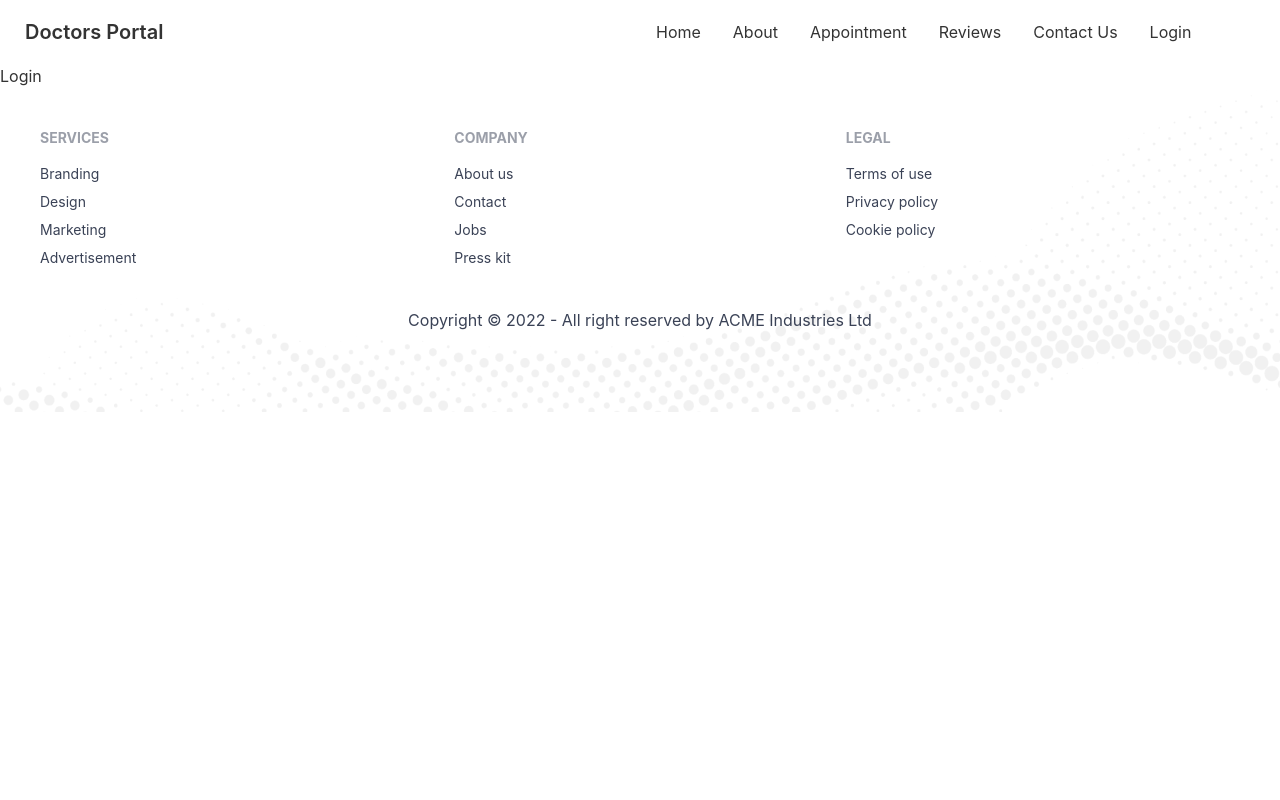
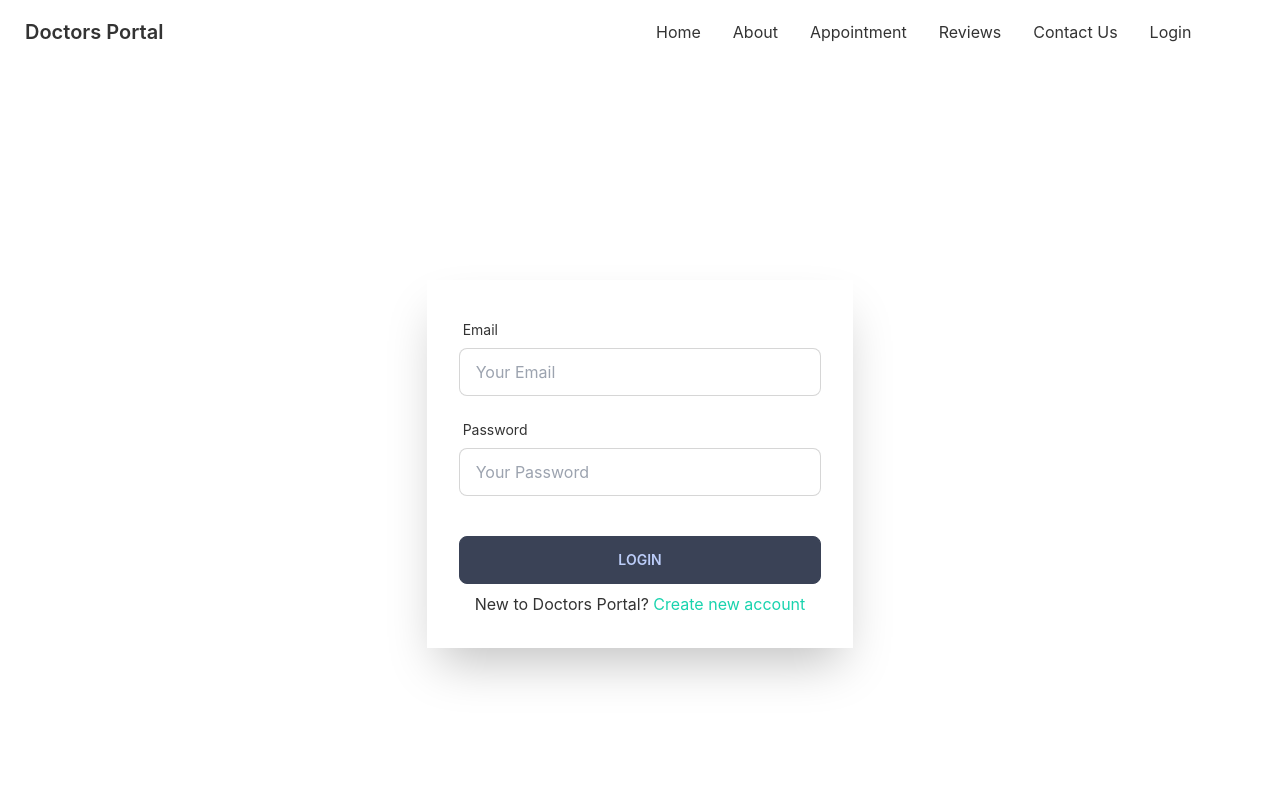
Before and after one commit to asaduzzaman599/doctors-portal-client-side, a React (Create React App) app: page /login in a window 1280 px wide. Shown: the top 800 px of the page. Built offline with nearby package versions, Linux system fonts and the light colour scheme.

Commit message:
login page added

```diff
--- a/package.json
+++ b/package.json
@@ -12,6 +12,7 @@
     "react": "^18.1.0",
     "react-day-picker": "^8.0.4",
     "react-dom": "^18.1.0",
+    "react-hook-form": "^7.31.1",
     "react-router-dom": "^6.3.0",
     "react-scripts": "5.0.1",
     "web-vitals": "^2.1.4"
--- a/src/Pages/Auth/Login.js
+++ b/src/Pages/Auth/Login.js
@@ -1,9 +1,71 @@
 import React from 'react';
+import { useForm } from 'react-hook-form';
+import { Link } from 'react-router-dom';
 
 const Login = () => {
+    const { register, formState: { errors }, handleSubmit } = useForm();
+
+    const onSubmit = data => console.log(data);
     return (
         <div>
-            <h3>Login</h3>
+            <div class="hero min-h-screen ">
+                <div class="md:w-2/6  w-5/6 card  shadow-2xl">
+
+                    <div class="  w-full  bg-base-100 card-body">
+                        <form onSubmit={handleSubmit(onSubmit)} class="">
+                            <div class="form-control">
+                                <label class="label">
+                                    <span class="label-text">Email</span>
+                                </label>
+                                <input type="text" placeholder="Your Email" class="input input-bordered"
+                                    {...register("email", {
+                                        required: {
+                                            value: true,
+                                            message: "Email is required"
+                                        },
+                                        pattern: {
+                                            value: /^\S+@\S+\.\S+$/,
+                                            message: 'Invalid email'
+                                        }
+                                    })}
+                                />
+                                <label class="label">
+                                    {errors.email?.type === 'required' && <span class="label-text-alt text-red-500">{errors.email.message}</span>}
+                                    {errors.email?.type === 'pattern' && <span class="label-text-alt text-red-500">{errors.email.message}</span>}
+                                </label>
+                            </div>
+                            <div class="form-control">
+                                <label class="label">
+                                    <span class="label-text">Password</span>
+                                </label>
+                                <input type="text" placeholder="Your Password" class="input input-bordered"
+                                    {...register("password", {
+                                        required: {
+                                            value: true,
+                                            message: "Password is required"
+                                        },
+                                        minLength: {
+                                            value: 6,
+                                            message: 'Password length not less then 6'
+                                        }
+                                    })}
+                                />
+                                <label class="label">
+                                    {errors.password?.type === 'required' && <span class="label-text-alt text-red-500">{errors.password.message}</span>}
+                                    {errors.password?.type === 'minLength' && <span class="label-text-alt text-red-500">{errors.password.message}</span>}
+                                </label>
+                            </div>
+                            <div class="form-control mt-6">
+                                <input type="submit" class="btn btn-accent" value="Login" />
+                            </div>
+                        </form>
+                        <p className='text-center'>New to Doctors Portal? <Link to='/signup' className='text-secondary'>Create new account</Link></p>
+
+
+
+                    </div>
+                </div>
+            </div>
         </div>
     );
 };
```
Also changed, not shown: 1 other file (tests, documents, lock files or other folders).
